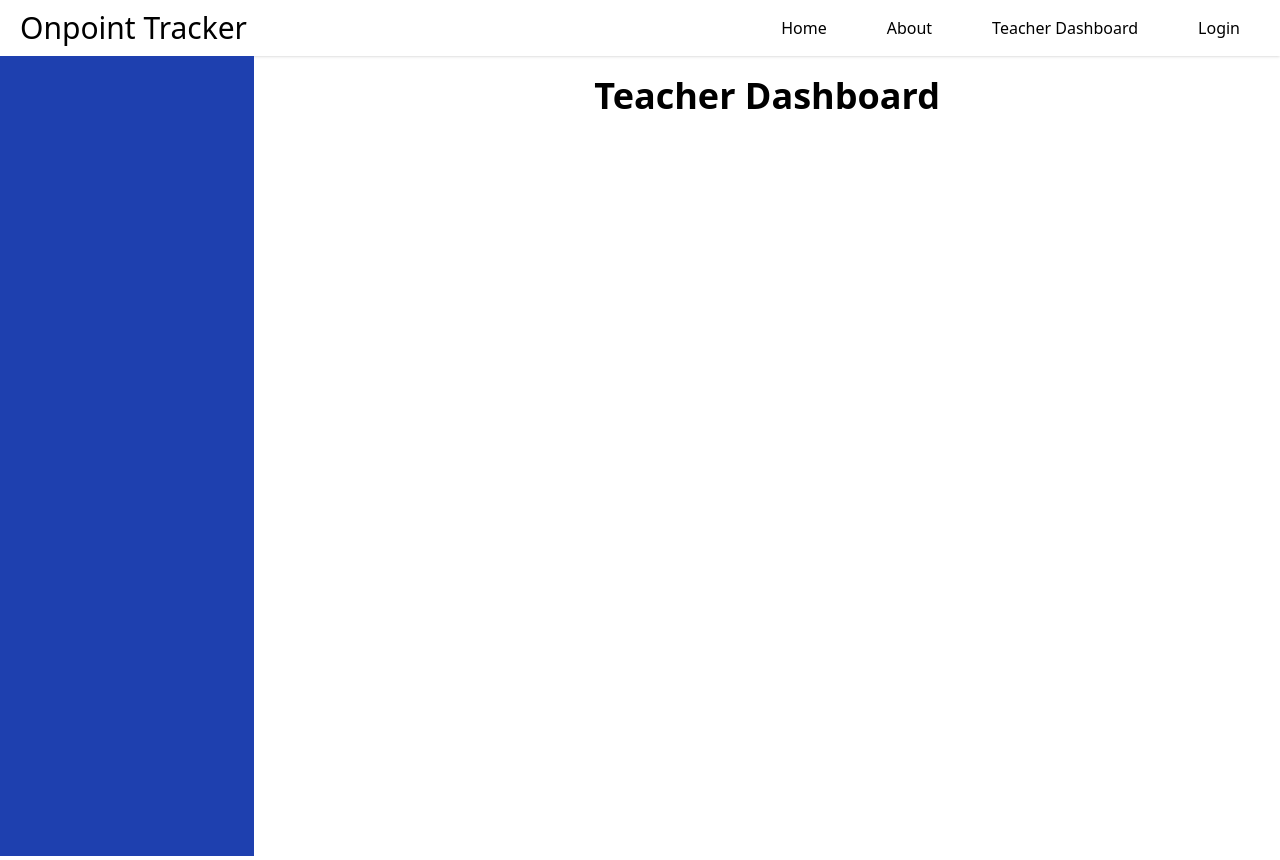
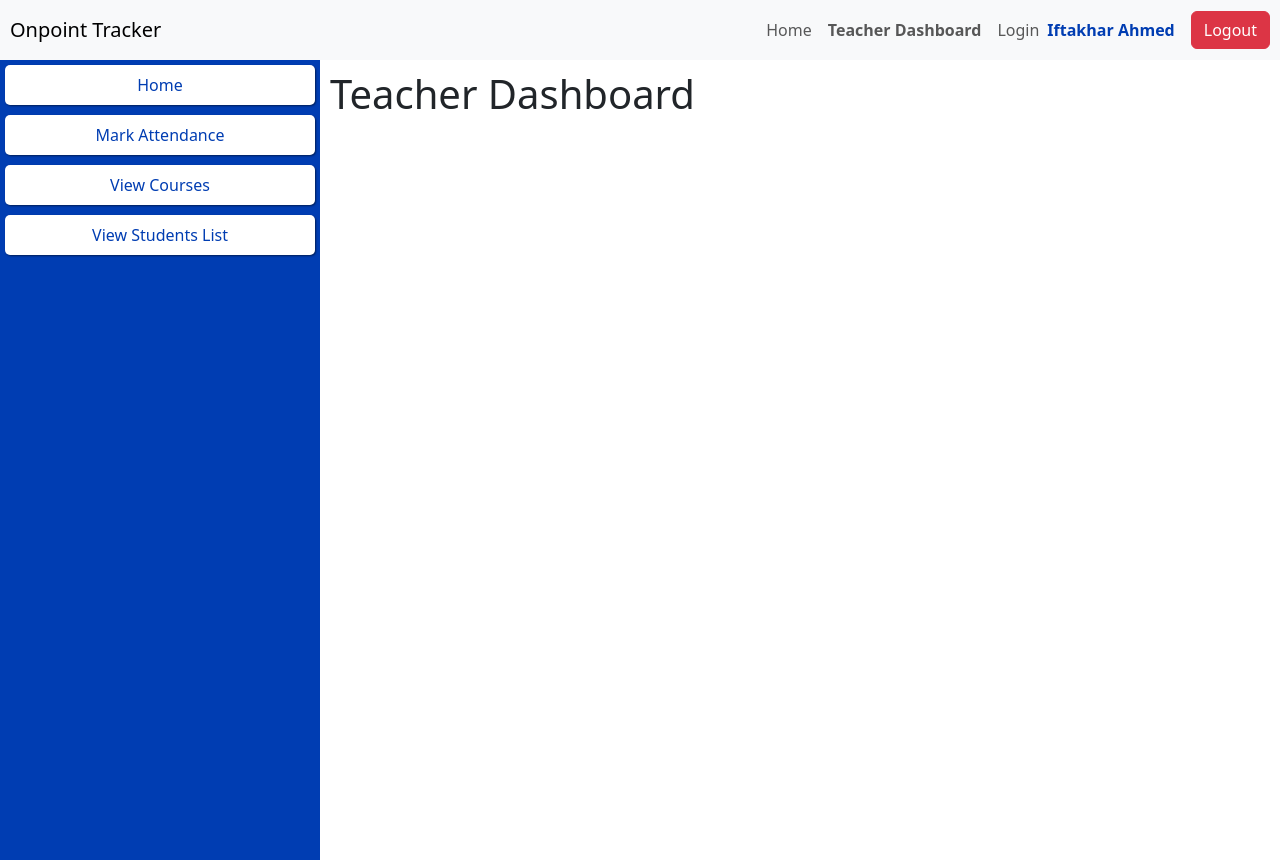
Before and after one commit to Ginpin21/onpoint-tracker, a PHP site: page /pages/teacher_dashboard.php in a window 1280 px wide. Run offline with PHP 8.4, Linux system fonts and the light colour scheme; some libraries are stand-ins or nearby versions.

Commit message:
Switched to bootstrap

```diff
--- a/inc/head.php
+++ b/inc/head.php
@@ -1,23 +1,7 @@
 <head>
     <script src="inc\main.js"></script>
-    <script src="https://cdn.tailwindcss.com"></script>
-    <style type="text/tailwindcss">
-        @tailwind base;
-        @tailwind components;
-        @tailwind utilities;
-        @import url("https://fonts.googleapis.com/css2?family=Poppins&display=swap");
-    </style>
-    <script>
-        tailwind.config = {
-        theme: {
-            extend: {
-                {
-                    fontFamily: {
-                        'poppins': ['Poppins', 'sans-serif']
-                    },
-                },
-            }
-        }
-        }
-    </script>
+    <meta charset="utf-8">
+    <meta name="viewport" content="width=device-width, initial-scale=1">
+    <title>Onpoint Tracker</title>
+    <link href="https://cdn.jsdelivr.net/npm/bootstrap@5.3.2/dist/css/bootstrap.min.css" rel="stylesheet" integrity="sha384-T3c6CoIi6uLrA9TneNEoa7RxnatzjcDSCmG1MXxSR1GAsXEV/Dwwykc2MPK8M2HN" crossorigin="anonymous">
 </head>
--- a/inc/navbar.php
+++ b/inc/navbar.php
@@ -1,15 +1,43 @@
-<header class="flex flex-row justify-between items-center px-5 py-2 shadow">
-    <a href="index.php" class="text-3xl font-poppins">
-        <h1>Onpoint Tracker</h1>
-    </a>
-    <nav class="flex flex-row items-center gap-5">
-        <a href="index.php"
-        class="px-5 py-2 rounded-md hover:bg-slate-300">Home</a>
-        <a href="about.php"
-        class="px-5 py-2 rounded-md hover:bg-slate-300">About</a>
-        <a href="teacher_dashboard.php"
-        class="px-5 py-2 rounded-md hover:bg-slate-300">Teacher Dashboard</a>
-        <a href="login_page.php"
-        class="px-5 py-2 rounded-md hover:bg-slate-300">Login</a>
+<nav class="navbar navbar-expand-lg navbar-light bg-light">
+        <a class="navbar-brand" href="index.php">Onpoint Tracker</a>
+        <button class="navbar-toggler" type="button" data-toggle="collapse" data-target="#navbarNav"
+            aria-controls="navbarNav" aria-expanded="false" aria-label="Toggle navigation">
+            <span class="navbar-toggler-icon"></span>
+        </button>
+        <div class="collapse navbar-collapse justify-content-end" id="navbarNav">
+            <ul class="navbar-nav ml-auto">
+            <li class="nav-item <?php echo basename($_SERVER['PHP_SELF']) == 'index.php' ? 'active' : ''; ?>">
+                    <a class="nav-link" href="index.php">Home</a>
+                </li>
+                <li class="nav-item <?php echo basename($_SERVER['PHP_SELF']) == 'teacher_dashboard.php' ? 'active' : ''; ?>">
+                    <a class="nav-link" href="teacher_dashboard.php">Teacher Dashboard</a>
+                </li>
+                <li class="nav-item <?php echo basename($_SERVER['PHP_SELF']) == 'login_page.php' ? 'active' : ''; ?>">
+                    <a class="nav-link" href="login_page.php">Login</a>
+                </li>
+            </ul>
+        </div>
+        <div class="d-flex align-items-center gap-3">
+            <span class="navbar-text" style="color: #003DB2; font-weight: bold;">
+                <?php
+                $currentUserFullName = "Iftakhar Ahmed";
+                echo $currentUserFullName; // Replace this with the user's full name ?>
+            </span>
+            <form class="form-inline">
+                <button class="btn btn-danger" type="submit">Logout</button>
+            </form>
+        </div>
+    </div>
     </nav>
-</header>
+
+<style>
+    .navbar {
+        padding: 10px
+    }
+    .navbar-nav .active a {
+        font-weight: bold;
+    }
+</style>
+<script src="https://code.jquery.com/jquery-3.5.1.slim.min.js"></script>
+    <script src="https://cdn.jsdelivr.net/npm/@popperjs/core@2.11.6/dist/umd/popper.min.js"></script>
+    <script src="https://stackpath.bootstrapcdn.com/bootstrap/4.5.2/js/bootstrap.min.js"></script>
--- a/inc/teacher_sidebar.php
+++ b/inc/teacher_sidebar.php
@@ -1,3 +1,39 @@
-<aside class="w-1/4 h-screen  bg-blue-800">
+<style>
+        .sidebar {
+            height: 100vh;
+            width: 25%;
+            padding: 5px;
+            background-color: #003DB2;
+        }
 
-</aside>
+        .sidebar a {
+            display: block;
+            box-shadow: 1px 1px 2px rgba(0,0,0,0.5);
+            padding: 8px 16px;
+            text-align:center;
+            text-decoration: none;
+            background-color: #ffffff;
+            color: #003DB2;
+            border-radius: 5px;
+            margin-bottom: 10px;
+        }
+
+        .sidebar a:hover {
+            background-color: #e9ecef;
+        }
+
+        .main-content {
+            margin-left: 250px;
+            padding: 15px;
+        }
+    </style>
+    <div class="sidebar">
+        <a href="teacher_dashboard.php">Home</a>
+        <a href="teacher_dashboard.php">Mark Attendance</a>
+        <a href="teacher_dashboard.php">View Courses</a>
+        <a href="teacher_dashboard.php">View Students List</a>
+    </div>
+
+    <script src="https://code.jquery.com/jquery-3.5.1.slim.min.js"></script>
+    <script src="https://cdn.jsdelivr.net/npm/@popperjs/core@2.11.6/dist/umd/popper.min.js"></script>
+    <script src="https://stackpath.bootstrapcdn.com/bootstrap/4.5.2/js/bootstrap.min.js"></script>
--- a/pages/teacher_dashboard.php
+++ b/pages/teacher_dashboard.php
@@ -4,18 +4,30 @@
     <?php
     require_once('..\inc\head.php');
     ?>
+    <style>
+        .sidebar {
+            width:25%;
+            float:left;
+        }
+        .dashboard-section {
+            padding:10px;
+            width:75%;
+            float:right;
+        }
+    </style>
 </head>
 <body class="">
     <?php
     require_once('..\inc\navbar.php');
      ?>
-     <main class="flex ">
-        <?php
+     <main class="">
+     <?php
         require_once('..\inc\teacher_sidebar.php');
         ?>
-        <section class="flex flex-col items-center w-full p-5">
-            <h1 class="text-4xl font-bold">Teacher Dashboard</h1>
+        <section class="dashboard-section">
+            <h1 class="">Teacher Dashboard</h1>
         </section>
+
      </main>
 </body>
 </html>
```
